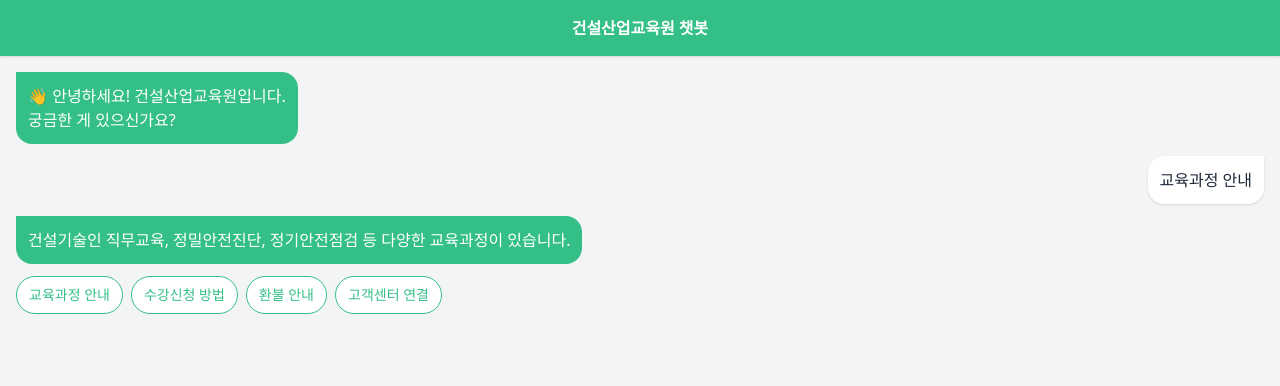
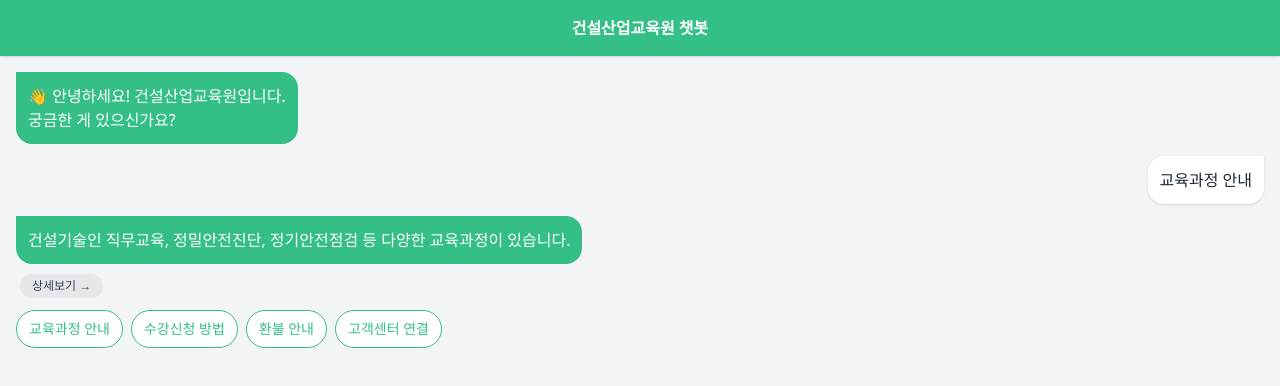
Before and after one commit to spdhsrnvl123/chatbot, a React (Vite) app: page / in a window 1280 px wide. Both pictures are taken after a click on the button "교육과정 안내". Shown: the top 386 px of the page. Built offline with nearby package versions, Linux system fonts and the light colour scheme.

Commit message:
test:다른 사이트 DOM접근 테스트

```diff
--- a/src/App.tsx
+++ b/src/App.tsx
@@ -4,12 +4,16 @@ interface Message {
   type: "bot" | "user";
   text: string;
   showMenu?: boolean;
+  showDetail?: boolean;
+  detailType?: string;
 }
 
 interface MenuItem {
   id: number;
   label: string;
   response: string;
+  hasDetail?: boolean;
+  detailType?: string;
 }
 
 function App() {
@@ -37,23 +41,31 @@ function App() {
       label: "교육과정 안내",
       response:
         "건설기술인 직무교육, 정밀안전진단, 정기안전점검 등 다양한 교육과정이 있습니다.",
+      hasDetail: true,
+      detailType: "course",
     },
     {
       id: 2,
       label: "수강신청 방법",
       response:
         "홈페이지에서 회원가입 후 원하는 교육과정을 선택하여 신청하시면 됩니다.",
+      hasDetail: true,
+      detailType: "enrollment",
     },
     {
       id: 3,
       label: "환불 안내",
       response:
         "교육 시작 전 취소 시 전액 환불, 교재 제작이 완료된 경우 교재비 제외 후 환불됩니다.",
+      hasDetail: true,
+      detailType: "refund",
     },
     {
       id: 4,
       label: "고객센터 연결",
       response: "대표번호: 02-575-7123\n원격교육문의: 1522-2938",
+      hasDetail: true,
+      detailType: "customer",
     },
   ];
 
@@ -61,8 +73,18 @@ function App() {
     setMessages([
       ...messages.map((msg) => ({ ...msg, showMenu: false })),
       { type: "user", text: item.label },
-      { type: "bot", text: item.response, showMenu: true },
+      {
+        type: "bot",
+        text: item.response,
+        showMenu: true,
+        showDetail: item.hasDetail,
+        detailType: item.detailType,
+      },
     ]);
+  };
+
+  const handleDetailClick = (detailType: string) => {
+    window.parent.postMessage({ action: "openPopup", type: detailType }, "*");
   };
 
   return (
@@ -92,7 +114,19 @@ function App() {
               </div>
             </div>
 
-            {/* 메뉴 버튼 - 봇 메시지 아래에 표시 */}
+            {/* 상세보기 버튼 */}
+            {msg.showDetail && msg.type === "bot" && msg.detailType && (
+              <div className="mt-2 ml-1">
+                <button
+                  onClick={() => handleDetailClick(msg.detailType!)}
+                  className="px-3 py-1 bg-gray-200 text-gray-700 rounded-full text-xs hover:bg-gray-300 transition-colors"
+                >
+                  상세보기 →
+                </button>
+              </div>
+            )}
+
+            {/* 메뉴 버튼 */}
             {msg.showMenu && msg.type === "bot" && (
               <div className="mt-3 flex flex-wrap gap-2">
                 {menuItems.map((item) => (
```
